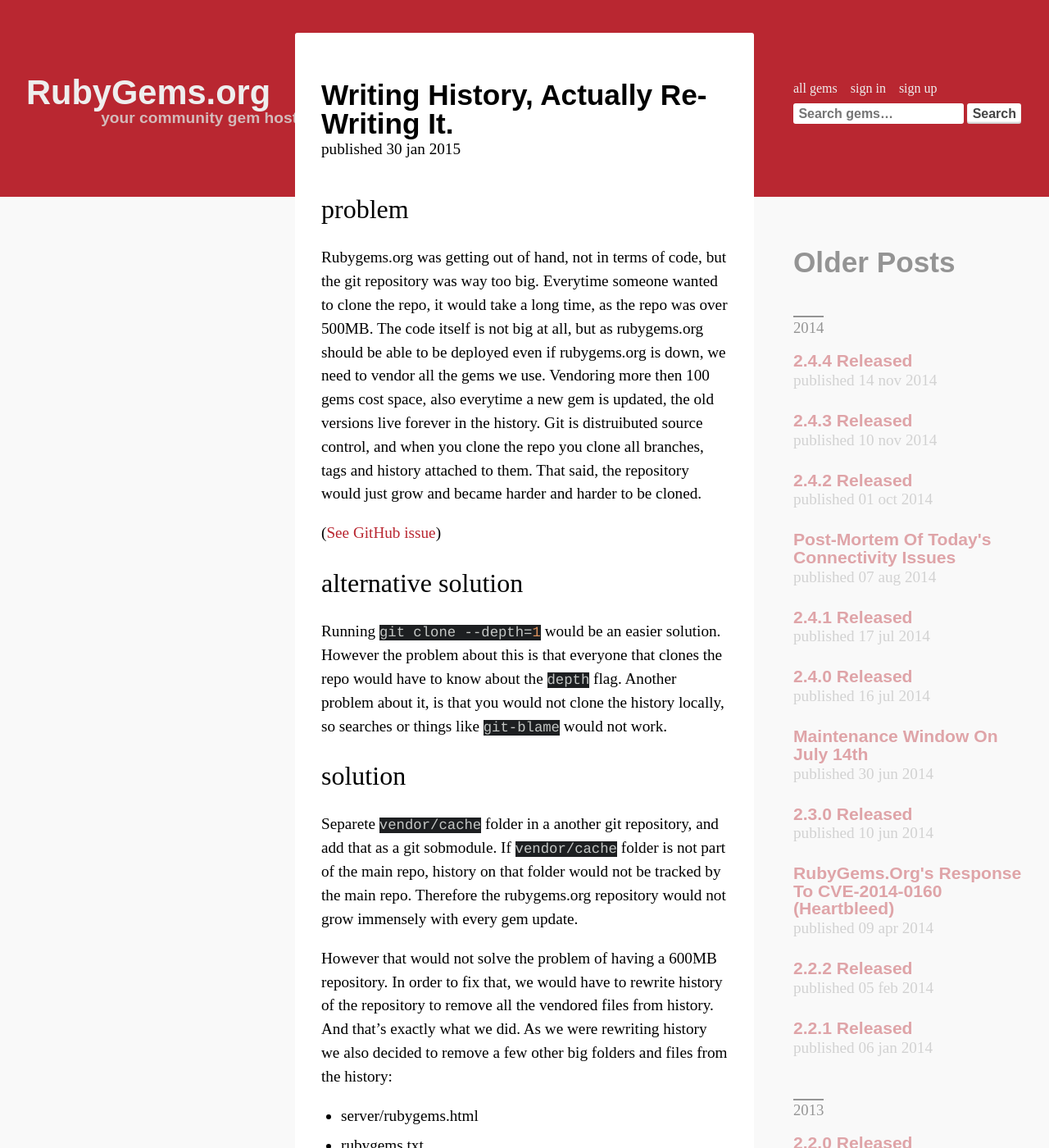
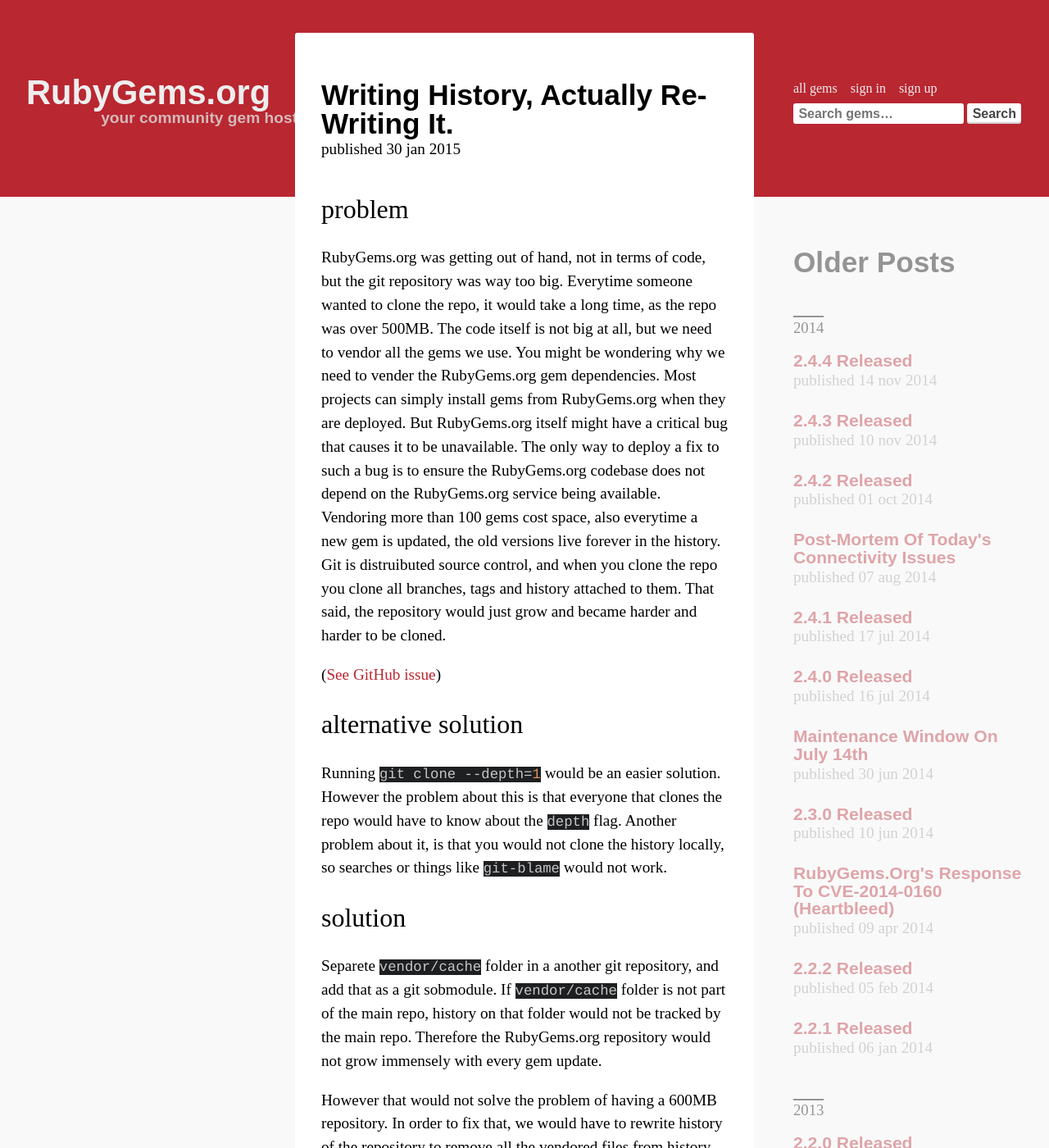
Before and after one commit to rubygems/rubygems.github.io, a Jekyll site: the page built from _posts/2015-01-30-rewriting-history.md, in a window 1280 px wide and 1400 px high. Shown: the whole window at 82% size. Built offline with Jekyll 4.4.1, drawn with Linux system fonts in a browser that asks for light colours; comment, search, counter and statistics services are not loaded; some of the changed text lies outside the part shown.

Commit message:
Another text review, by Erik

```diff
--- a/_posts/2015-01-30-rewriting-history.md
+++ b/_posts/2015-01-30-rewriting-history.md
@@ -6,7 +6,9 @@
 ---
 
 # Problem
-Rubygems.org was getting out of hand, not in terms of code, but the git repository was way too big. Everytime someone wanted to clone the repo, it would take a long time, as the repo was over 500MB. The code itself is not big at all, but as rubygems.org should be able to be deployed even if rubygems.org is down, we need to vendor all the gems we use. Vendoring more then 100 gems cost space, also everytime a new gem is updated, the old versions live forever in the history. Git is distruibuted source control, and when you clone the repo you clone all branches, tags and history attached to them. That said, the repository would just grow and became harder and harder to be cloned.
+RubyGems.org was getting out of hand, not in terms of code, but the git repository was way too big. Everytime someone wanted to clone the repo, it would take a long time, as the repo was over 500MB. The code itself is not big at all, but we need to vendor all the gems we use.
+You might be wondering why we need to vender the RubyGems.org gem dependencies. Most projects can simply install gems from RubyGems.org when they are deployed. But RubyGems.org itself might have a critical bug that causes it to be unavailable. The only way to deploy a fix to such a bug is to ensure the RubyGems.org codebase does not depend on the RubyGems.org service being available.
+Vendoring more than 100 gems cost space, also everytime a new gem is updated, the old versions live forever in the history. Git is distruibuted source control, and when you clone the repo you clone all branches, tags and history attached to them. That said, the repository would just grow and became harder and harder to be cloned.
 
 ([See GitHub issue](https://github.com/rubygems/rubygems.org/issues/610))
 
@@ -14,7 +16,7 @@
 Running `git clone --depth=1` would be an easier solution. However the problem about this is that everyone that clones the repo would have to know about the `depth` flag. Another problem about it, is that you would not clone the history locally, so searches or things like `git-blame` would not work.
 
 # Solution
-Separete `vendor/cache` folder in a another git repository, and add that as a git sobmodule. If `vendor/cache` folder is not part of the main repo, history on that folder would not be tracked by the main repo. Therefore the rubygems.org repository would not grow immensely with every gem update.
+Separete `vendor/cache` folder in a another git repository, and add that as a git sobmodule. If `vendor/cache` folder is not part of the main repo, history on that folder would not be tracked by the main repo. Therefore the RubyGems.org repository would not grow immensely with every gem update.
 
 However that would not solve the problem of having a 600MB repository. In order to fix that, we would have to rewrite history of the repository to remove all the vendored files from history. And that's exactly what we did. As we were rewriting history we also decided to remove a few other big folders and files from the history:
 
@@ -44,10 +46,10 @@
 # FAQ
 
 ## Why should I care?
-Everyone that has a PR on the rubygems.org repo, should rebase the PR against the new history. Also if you have a local clone of the repo, you can either delete and clone it again, or just `git pull`.
+Everyone that has a PR on the RubyGems.org repo, should rebase the PR against the new history. Also if you have a local clone of the repo, you can either delete and clone it again, or just `git pull`.
 
 ## How do I install the gems?
 Nothing changed, still `bundle install` will do its job.
 
 ## How do I update a gem?
-Just run `bundle update gem_name`, and send a PR with changes to `Gemfile` and `Gemfile.lock` only. There is no need to update the `vendor/cache` folder anymore, or to send a PR to the vendor repo. The rubygems team will make sure to update the vendor folder.
+Just run `bundle update gem_name`, and send a PR with changes to `Gemfile` and `Gemfile.lock` only. There is no need to update the `vendor/cache` folder anymore, or to send a PR to the vendor repo. The RubyGems team will make sure to update the vendor folder.
```
